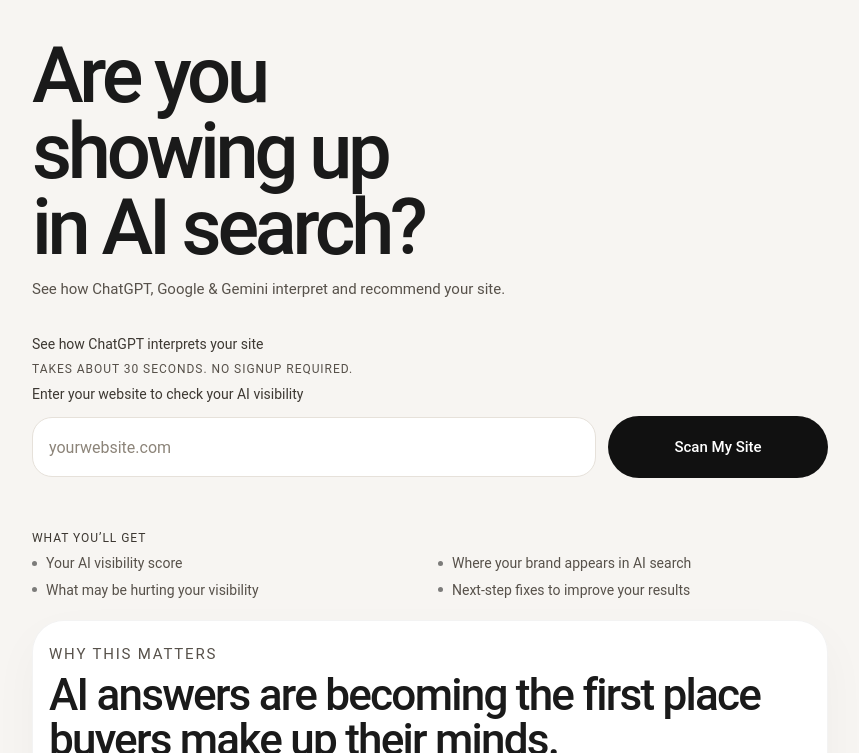
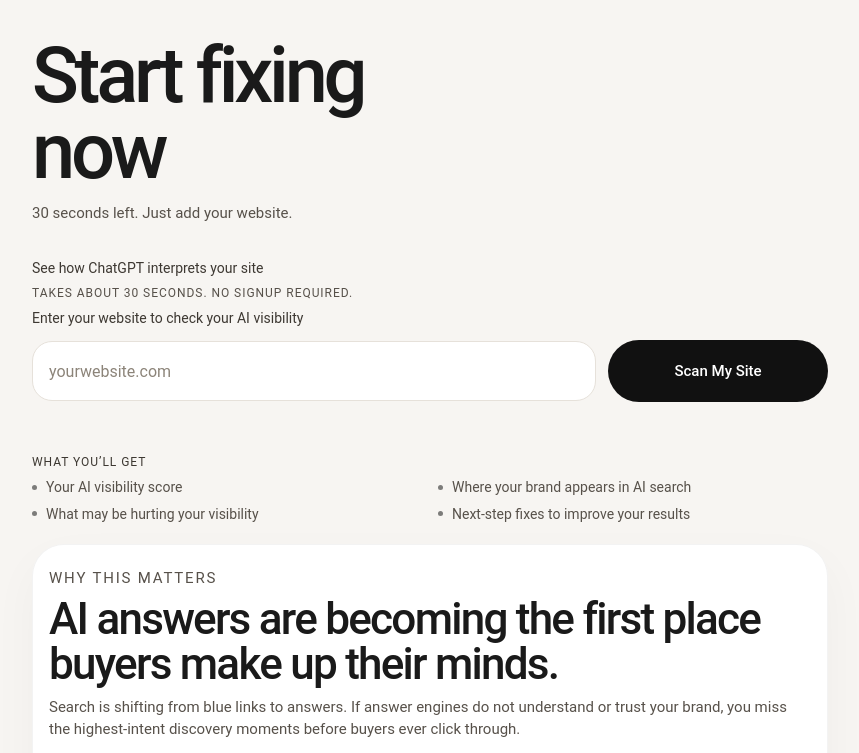
Before and after one commit to GetDamonAI/Audit2, a plain HTML site: page ssm-ai-audit/index.html in a window 1280 px wide. Shown: the top 753 px of the page, without its empty margins (210-1069 px from the left). Drawn offline with Linux system fonts and the light colour scheme.

Commit message:
Update audit hero to match ad narrative

```diff
--- a/ssm-ai-audit/index.html
+++ b/ssm-ai-audit/index.html
@@ -12,11 +12,11 @@
       <section class="hero" aria-labelledby="hero-title">
         <div class="hero-copy">
           <h1 id="hero-title" class="hero-title">
-            <span>Are you showing up</span>
-            <span>in AI search?</span>
+            <span>Start fixing</span>
+            <span>now</span>
           </h1>
           <p class="hero-subhead">
-            See how ChatGPT, Google & Gemini interpret and recommend your site.
+            30 seconds left. Just add your website.
           </p>
         </div>
 
```
